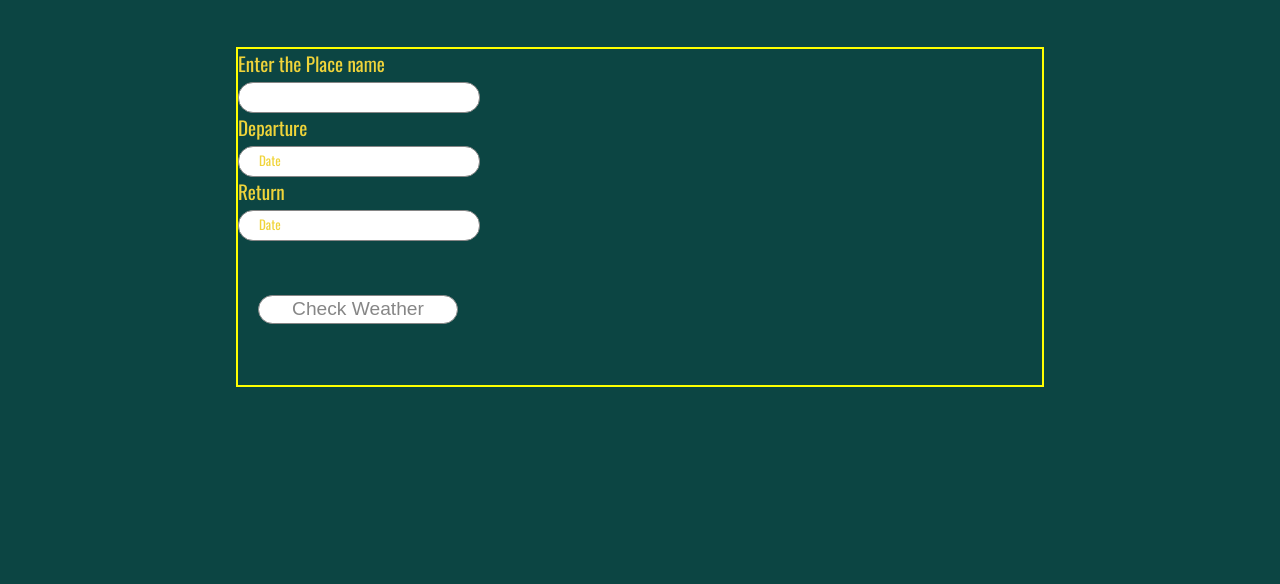
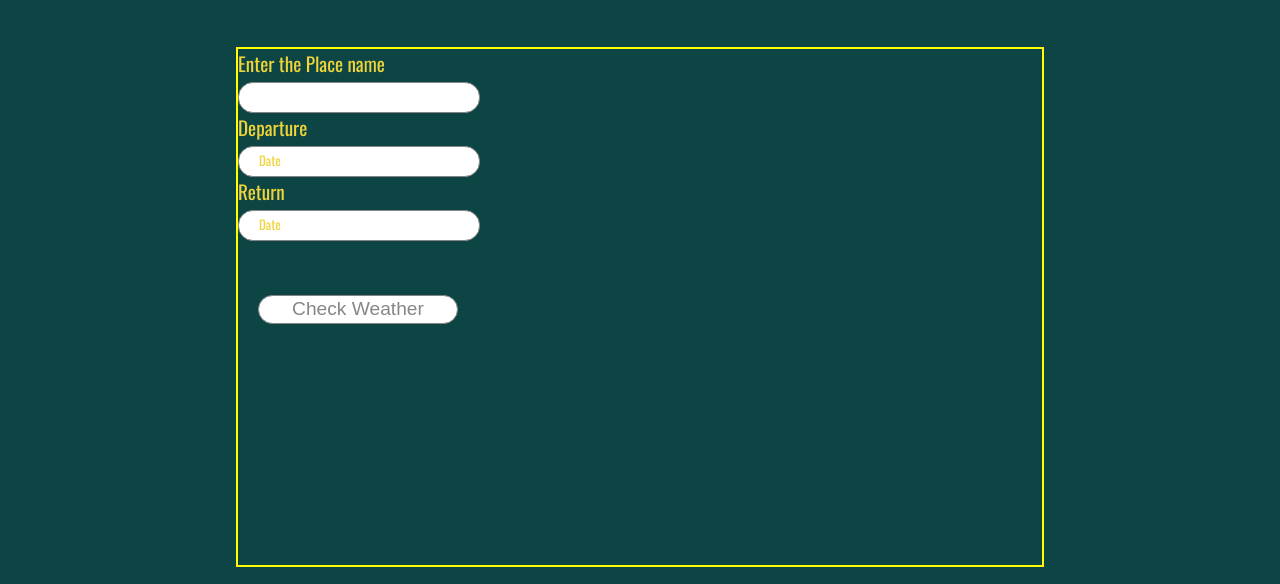
Before and after one commit to abkumarofficial/Travel-App, a website built with webpack: page src/client/views/index.html in a window 1280 px wide. Shown: the part 50-634 px from the top of the page. Built offline with nearby package versions, Linux system fonts and the light colour scheme; a web font is replaced by a local one.

Commit message:
bug fixes

```diff
--- a/src/client/js/app.js
+++ b/src/client/js/app.js
@@ -145,14 +145,12 @@ const makeDataforUI = () => {
     // console.log('data created', data);
     for (const property in data) {
         const childDiv = document.createElement("div");
-        console.log(`${property}: ${data[property]}`);
         const newContent = document.createTextNode(`${data[property]}`);
         childDiv.appendChild(newContent);
         newDiv.appendChild(childDiv);
         newDiv.id = "addedElement";
         dataAdded = true;
       }
-      console.log(newDiv);
       const oneElement = document.getElementById('one');
       oneElement.appendChild(newDiv)
 }
--- a/src/client/styles/main.scss
+++ b/src/client/styles/main.scss
@@ -11,6 +11,7 @@ body{
     grid-template-rows: 20vh 20vh 20vh 20vh 20vh;
     grid-gap: 10px;
     grid-template-areas:
+      "sidebar sidebar sidebar"
       "sidebar sidebar sidebar"
       "sidebar sidebar sidebar"
       "content content content"
```
